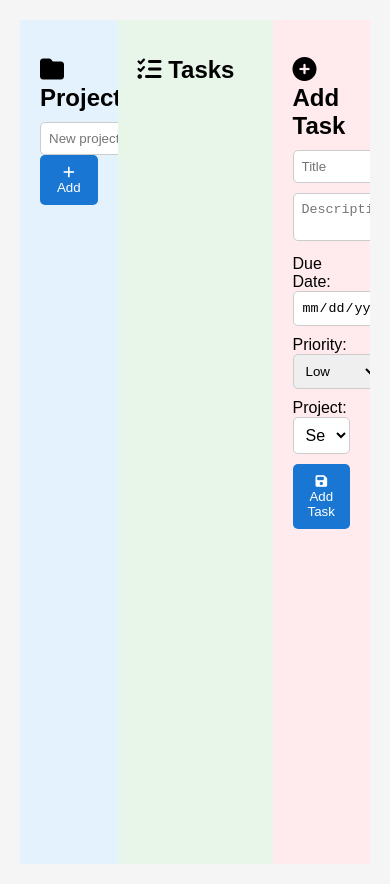
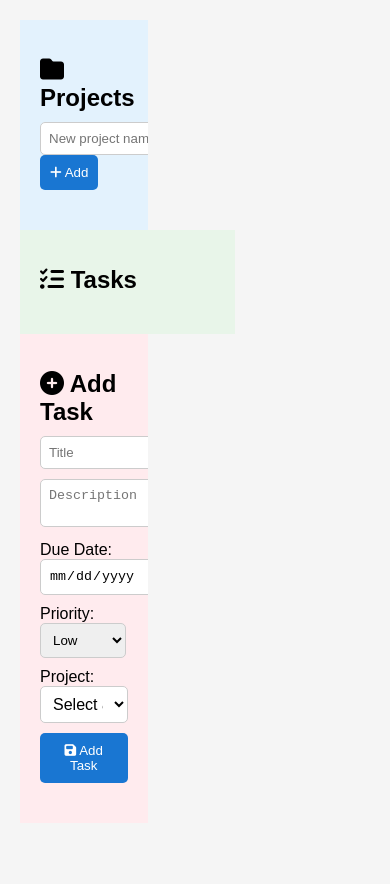
Before and after one commit to diti0-dot/to-do, a website built with webpack: page src/template.html in a window 390 px wide. Built offline with nearby package versions, Linux system fonts and the light colour scheme.

Commit message:
Update main.css

```diff
--- a/src/styles/main.css
+++ b/src/styles/main.css
@@ -8,6 +8,12 @@ body {
     display: flex;
     height: 100vh;
   }
+
+ @media (max-width: 768px) {
+    .container {
+        display: block;
+    }
+}
 
   .left, .middle, .right {
     padding: 20px;
```
